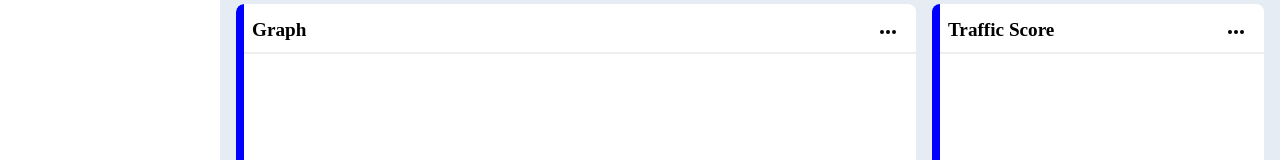
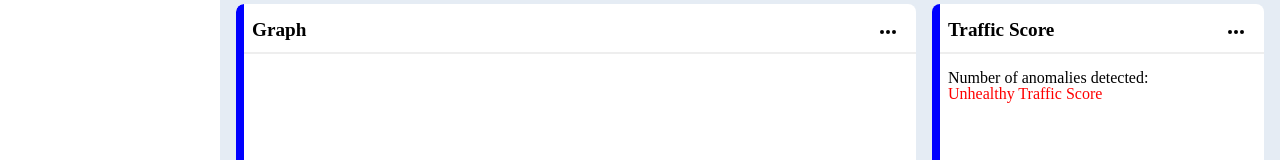
Before and after one commit to hreid1/COMP3000-LoRaWAN, a React (Vite) app in the folder sourcecode/my-app/: page /dashboard in a window 1280 px wide. Shown: the part 577-737 px from the top of the page. Built offline with nearby package versions, Linux system fonts and the light colour scheme; no server answers.

Commit message:
updated traffic score

```diff
--- a/sourcecode/my-app/src/pages/Dashboard/Dashboard.jsx
+++ b/sourcecode/my-app/src/pages/Dashboard/Dashboard.jsx
@@ -128,17 +128,42 @@ const NetworkTraffic = () => {
 }
 
 const TrafficScore = () => {
-    // If number of anomalies > 100 -> Bad -> Show red colour
+  // If number of anomalies > 100 -> Bad -> Show red colour
   // 100 > If number of anomalies > 55 -> Moderate -> Show orange colour
   // 55 > Num of anomalies -> Good -> Show green colour
   // jammer.csv -> 33537 anomalies
   // no-jammer.csv
-  return (
-    <Card id="trafficScore" title="Traffic Score">
 
-    </Card>
-  )
+  const [data, setData] = useState([]);
 
+  useEffect(() => {
+    axios.get("http://127.0.0.1:8000/lorawan/anomaly/").then((response) => {
+      setData(response.data || []);
+    });
+  }, []);
+
+  if (data.count < 2) {
+    return (
+      <Card id="trafficScore" title="Traffic Score">
+        <p>Number of anomalies detected: {data.count}</p>
+        <p style={{ color: "green" }}>Healthy Traffic Score</p>
+      </Card>
+    );
+  } else if (data.count >= 2 && data.count < 4) {
+    return (
+      <Card id="trafficScore" title="Traffic Score">
+        <p>Number of anomalies detected: {data.count}</p>
+        <p style={{ color: "orange" }}>Moderate Traffic Score</p>
+      </Card>
+    );
+  } else {
+    return (
+      <Card id="trafficScore" title="Traffic Score">
+        <p>Number of anomalies detected: {data.count}</p>
+        <p style={{ color: "red" }}>Unhealthy Traffic Score</p>
+      </Card>
+    );
+  }
 }
 
 const Graph = () => {
```
Also changed, not shown: 1 other file (tests, documents, lock files or other folders).
